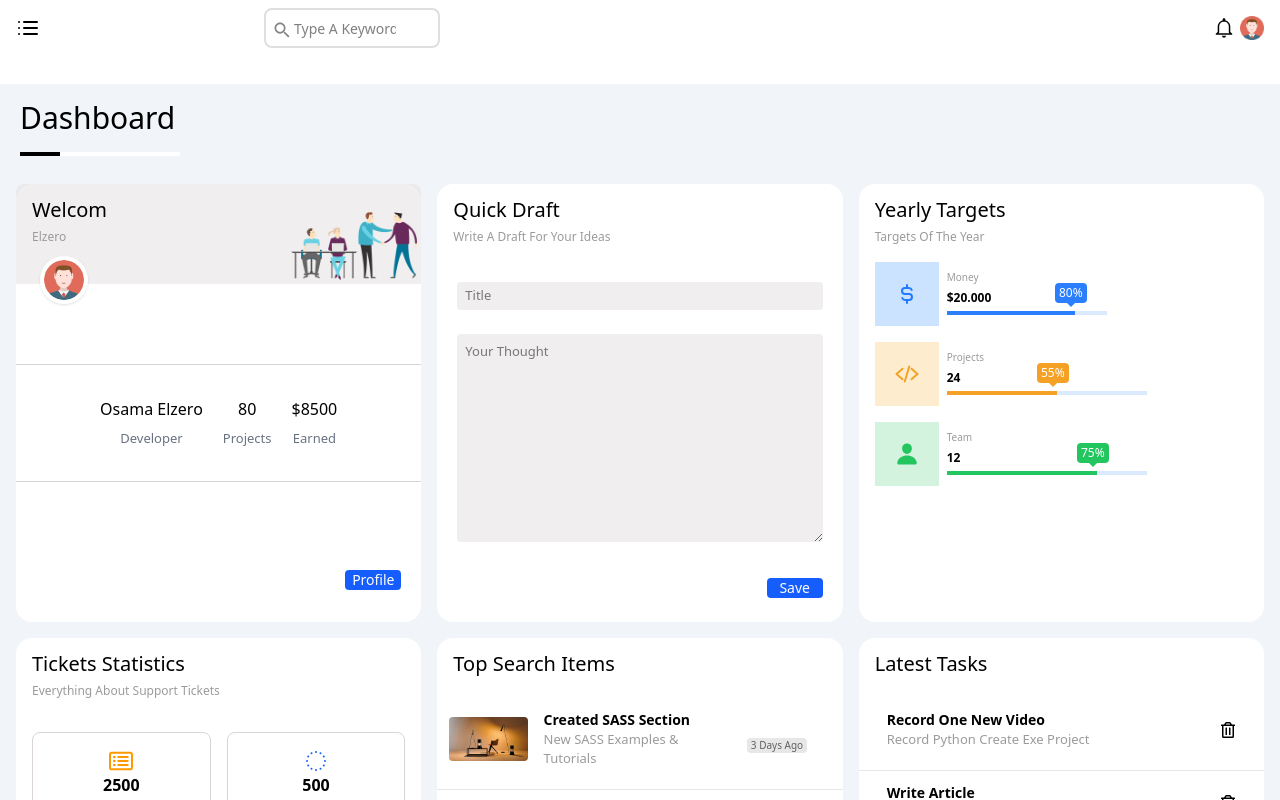
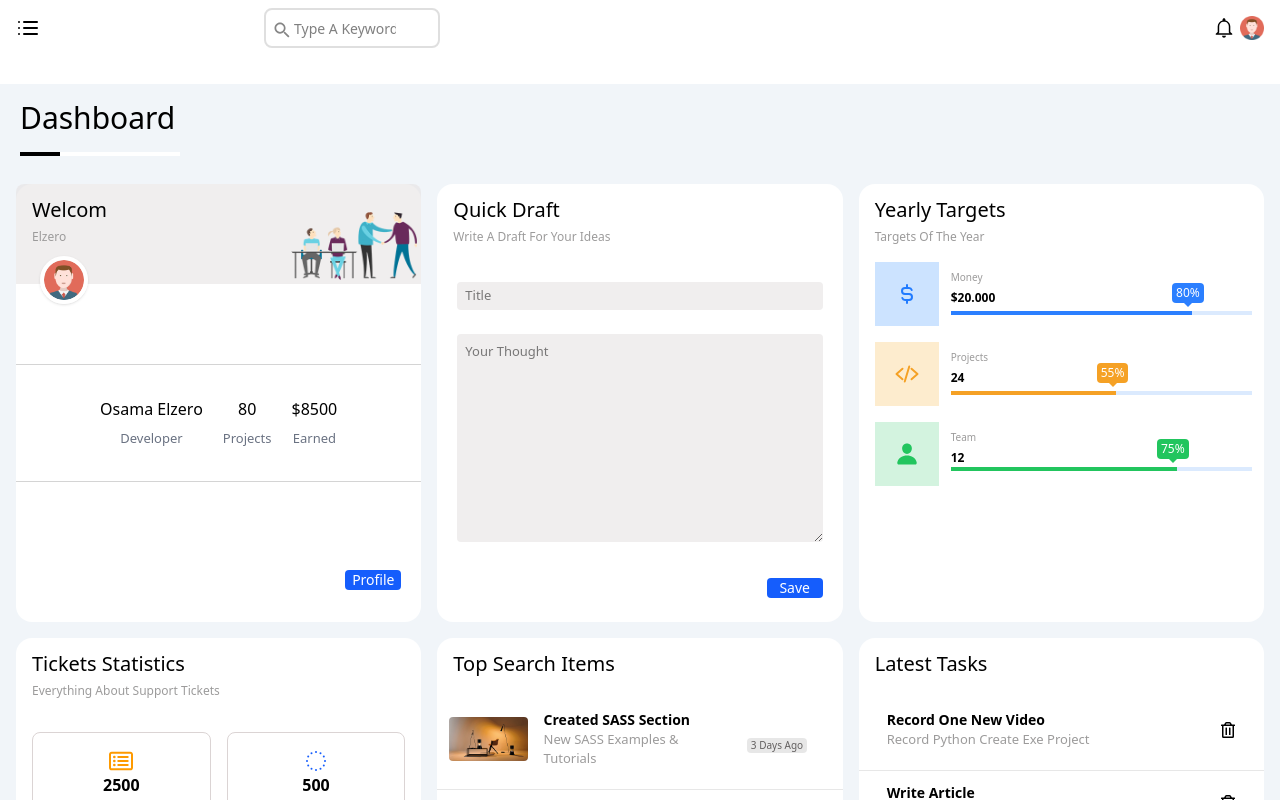
Before and after one commit to DuhaNasir/Dashboard, a React (Vite) app: page / in a window 1280 px wide. Shown: the top 800 px of the page. Built offline with nearby package versions, Linux system fonts and the light colour scheme.

Commit message:
update style (projects, yearly

```diff
--- a/src/components/CardTamplates/ProjectsStyle.jsx
+++ b/src/components/CardTamplates/ProjectsStyle.jsx
@@ -23,7 +23,7 @@ return(
 
           </td>
 
-        <td className="px-4 py-3   text-white "> <div className={' flex rounded-md  h-6 items-center justify-center text-[10px]  px-2 '+' '+props.statusColor }>{props.status}</div> </td>
+        <td className="px-4 py-3   text-white "> <div className={' flex rounded-md w-20 h-6 items-center justify-center text-[10px]  px-2 '+' '+props.statusColor }>{props.status}</div> </td>
 
          </tr>
 
--- a/src/components/Cards/YearlyTargets.jsx
+++ b/src/components/Cards/YearlyTargets.jsx
@@ -22,11 +22,11 @@ return(
 <TbCurrencyDollar className="text-[#217bff] absolute left-5 top-5 size-6"/>
 </div>
 
-<div className='mt-2 ml-2 ' >
+<div className='mt-2 mx-3 flex-1 ' >
 <p className="text-[10px]  text-[#9c9b9b] ">Money</p>
 <p className="text-[12px] mt-1 font-bold  ">$20.000</p>
 
-<div className="relative h-1 bg-blue-100 w-30 md:w-40  mt-1 ">
+<div className="relative h-1 bg-blue-100 w-full  mt-1 ">
               <div className="absolute left-0 top-0 h-full bg-blue-500" style={{ width: '80%' }}>
                 <div className="absolute -right-3 -top-7 bg-blue-500 text-white text-xs px-1 py-0.5 rounded-sm">
                   80%
@@ -48,12 +48,12 @@ return(
 <div className="bg-[#fdecce]  w-16 h-16 relative shrink-0 ml-4">
 <IoCodeSlash className="absolute text-[#f5a125] left-5 top-5 size-6" />
 </div>
-<div className='mt-2 ml-2'>
+<div className='mt-2 mx-3 flex-1'>
 <p className="text-[10px] text-[#9c9b9b] ">Projects</p>
 <p className="text-[12px] font-bold  mt-1">24</p>
 
 
-<div className="relative h-1 bg-blue-100 w-30 md:w-40 lg:w-50 mt-1 ">
+<div className="relative h-1 bg-blue-100 w-full mt-1">
               <div className="absolute left-0 top-0 h-full bg-[#f5a125]" style={{ width: '55%' }}>
                 <div className="absolute -right-3 -top-7 bg-[#f5a125] text-white text-xs px-1 py-0.5 rounded-sm">
                   55%
@@ -80,13 +80,13 @@ return(
 <div className="bg-[#d3f3df]  w-16 h-16 relative shrink-0 ml-4">
 <IoPerson  className="absolute  text-[#22c55e] left-5 top-5 size-6" />
 </div>
-<div className='mt-2 ml-2'>
+<div className='mt-2 mx-3 flex-1 '>
 <p className="text-[10px] text-[#9c9b9b] ">Team</p>
 <p className="text-[12px] font-bold  mt-1">12</p>
 
 
 
-<div className="relative h-1 bg-blue-100 w-30 md:w-40 lg:w-50 mt-1 ">
+<div className="relative h-1 bg-blue-100 w-full -1 ">
               <div className="absolute left-0 top-0 h-full bg-[#22c55e]" style={{ width: '75%' }}>
                 <div className="absolute -right-3 -top-7 bg-[#22c55e] text-white text-xs px-1 py-0.5 rounded-sm">
                   75%
```
